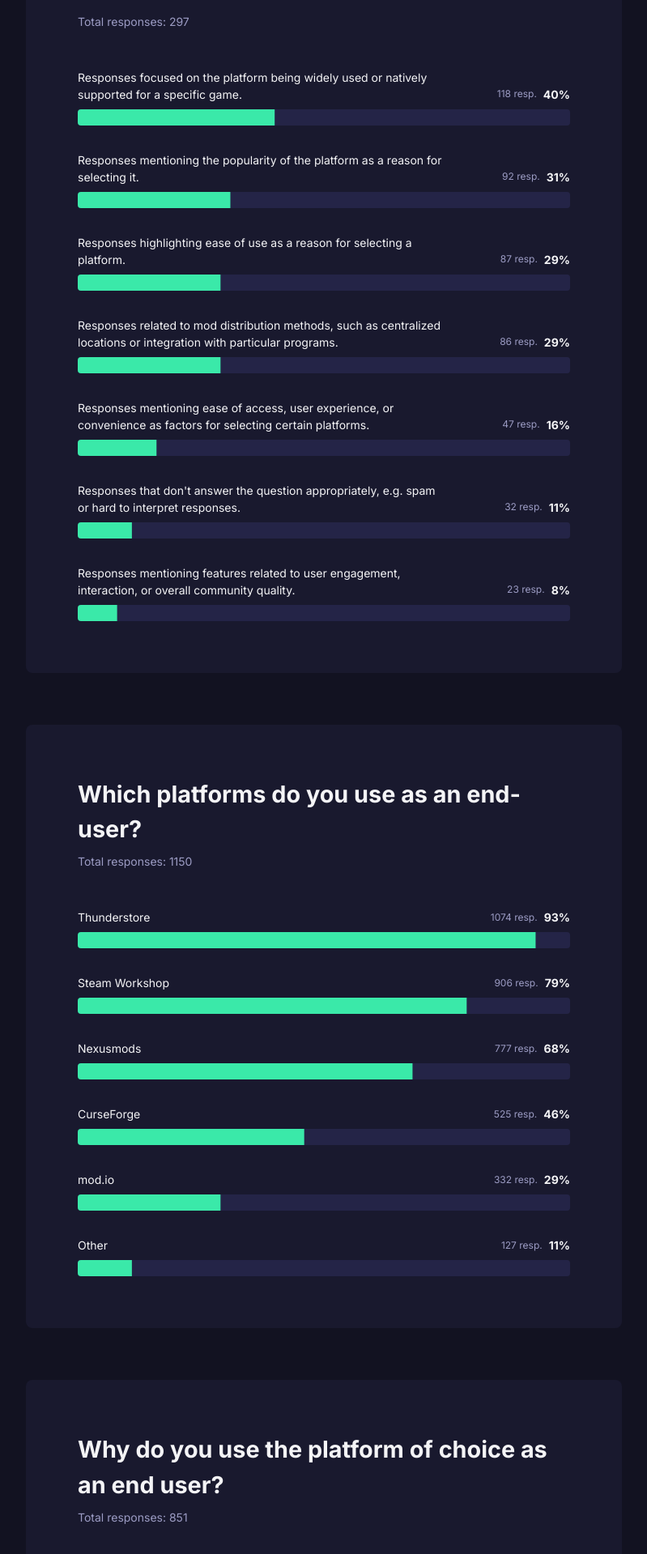
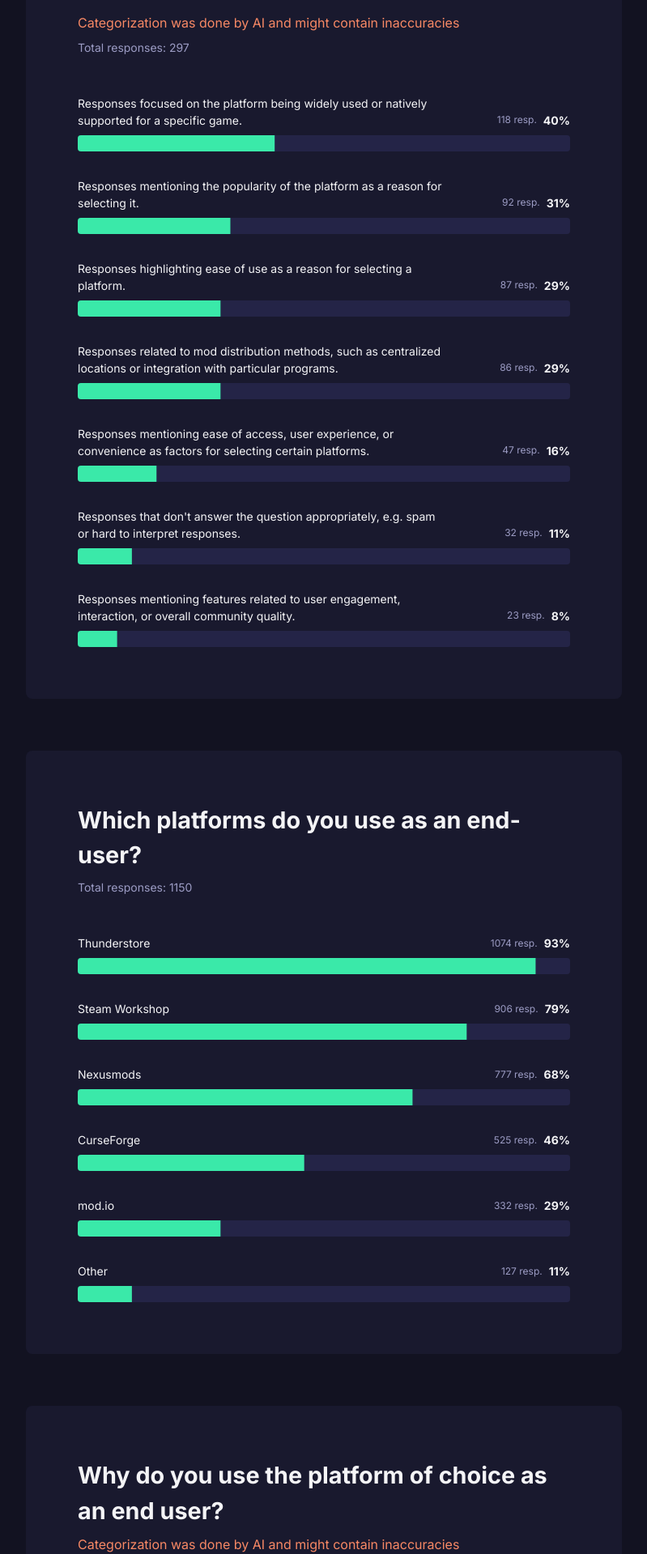
Before and after one commit to thunderstore-io/2023-monetization-survey, a Next.js app: page / in a window 1280 px wide. Shown: the part 1490-3409 px from the top of the page at 81% size, without its empty margins (96-895 px from the left). Built offline with nearby package versions, Linux system fonts and the light colour scheme.

Commit message:
Add notice to dynamic categories

```diff
--- a/src/app/page.tsx
+++ b/src/app/page.tsx
@@ -18,6 +18,12 @@
 import { DynamicAnswerChart } from "@/components/graphs/DynamicAnswerChart";
 import { DynamicNumberAnswerChart } from "@/components/graphs/DynamicNumberAnswerChart";
 import { Sidebar } from "@/components/Sidebar/Sidebar";
+
+const ChatGPT = (
+  <span style={{ color: "#f88965" }}>
+    Categorization was done by AI and might contain inaccuracies
+  </span>
+);
 
 export default function Home() {
   return (
@@ -40,6 +46,7 @@
 
               <DynamicAnswerChart
                 sectionTitle="Why do you use the platform of choice as a mod creator?"
+                sectionDescription={ChatGPT}
                 dataKey="platformsUseReasonAsModderCategory"
               />
 
@@ -51,6 +58,7 @@
 
               <DynamicAnswerChart
                 sectionTitle="Why do you use the platform of choice as an end user?"
+                sectionDescription={ChatGPT}
                 dataKey="platformsUseReasonAsUserCategory"
               />
 
@@ -86,6 +94,7 @@
 
               <DynamicAnswerChart
                 sectionTitle='Responses for choosing "Other" for not supporting mod creators:'
+                sectionDescription={ChatGPT}
                 dataKey="reasonForNotWillingToDonateOtherCategory"
               />
 
@@ -97,6 +106,7 @@
 
               <DynamicAnswerChart
                 sectionTitle='Responses for choosing "Other" in creating mods as a profession:'
+                sectionDescription={ChatGPT}
                 dataKey="interstInModdingProfessionOtherCategory"
               />
 
@@ -122,6 +132,7 @@
 
               <DynamicAnswerChart
                 sectionTitle="When you consider purchasing a subscription, what is the main factor you base your decision on?"
+                sectionDescription={ChatGPT}
                 dataKey="subscriptionDecisionMainFactorCategory"
               />
 
--- a/src/components/Section/Section.tsx
+++ b/src/components/Section/Section.tsx
@@ -3,16 +3,18 @@
 
 export type SectionProps = {
   title: string;
+  description?: ReactNode;
   totalResponses: number;
   children: ReactNode[] | ReactNode;
 };
 
 export function Section(props: SectionProps) {
-  const { title, totalResponses, children } = props;
+  const { title, description, totalResponses, children } = props;
   return (
     <div className={styles.root}>
       <div className={styles.header}>
         <div className={styles.title}>{title}</div>
+        {description}
         <div className={styles.total}>
           Total responses: {totalResponses || 0}
         </div>
--- a/src/components/graphs/Common.tsx
+++ b/src/components/graphs/Common.tsx
@@ -2,7 +2,7 @@
 import { IDataEntry } from "@/data/types";
 import { KeyOfType } from "@/types";
 import { useDataContext } from "@/components/DataContext";
-import React, { useMemo } from "react";
+import React, { ReactNode, useMemo } from "react";
 import {
   Chart,
   ChartAnswerSet,
@@ -32,6 +32,7 @@
   dataKey: T["key"];
   direction?: ChartDirection;
   sectionTitle: string;
+  sectionDescription?: ReactNode;
 };
 
 export type CategoryChartProps<T extends ChartTypesAny> = BaseChartProps<T> & {
@@ -51,6 +52,7 @@
   dataKey: T["key"];
   direction?: ChartDirection;
   sectionTitle: string;
+  sectionDescription?: ReactNode;
   aggregator: ChartAggregator<T["col"]>;
   orderByPercentage?: boolean;
 };
@@ -79,6 +81,7 @@
     section: {
       totalResponses: responseCount,
       title: props.sectionTitle,
+      description: props.sectionDescription,
     },
     chart: {
       orderByPercentage: props.orderByPercentage,
```
